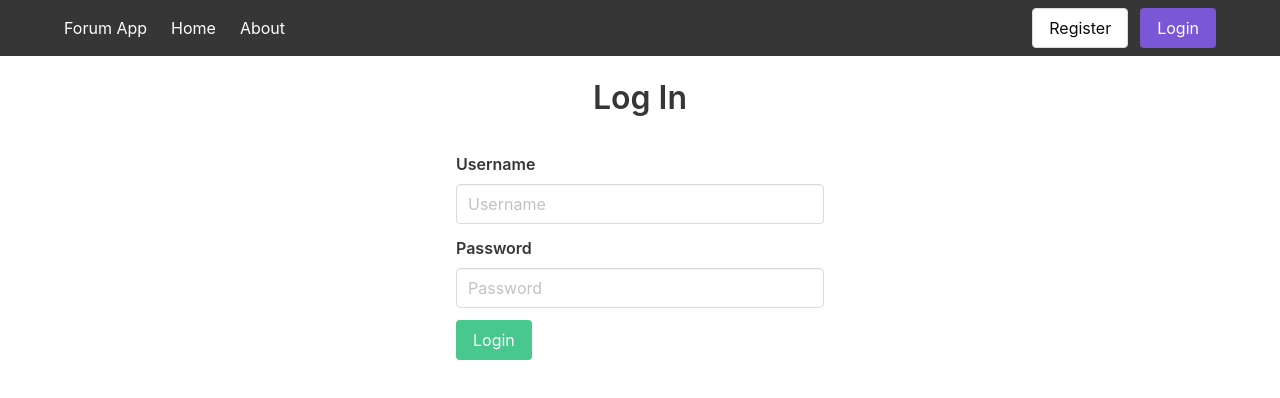
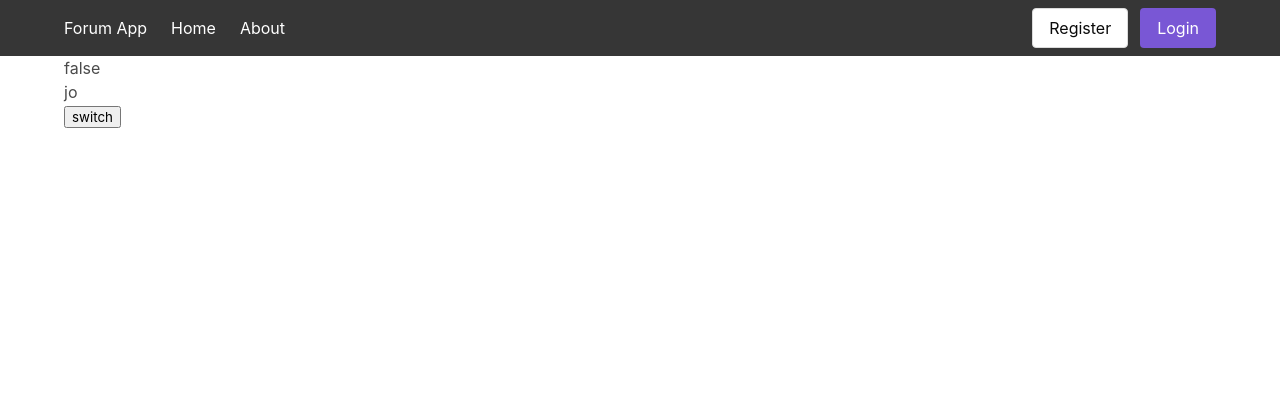
Before and after one commit to ermal-abiti/forum-app, a Vue app in the folder frontend/: page / in a window 1280 px wide. Before the commit this address led to /login. Shown: the top 398 px of the page. Built offline with nearby package versions, Linux system fonts and the light colour scheme; no server answers.

Commit message:
frontend - bug fixes

```diff
--- a/frontend/src/components/auth/Login.vue
+++ b/frontend/src/components/auth/Login.vue
@@ -65,7 +65,7 @@ export default {
                     document.cookie = `userid=${res.data.userid}`
                     this.$store.dispatch('authCheck')
                 })
-                this.$router.push('home')
+                this.$router.push({path:'/'})
 
             }
             catch(err) {
--- a/frontend/src/router/index.js
+++ b/frontend/src/router/index.js
@@ -22,13 +22,14 @@ const routes = [
     path: '/',
     name: 'Home',
     component: Home,
-    beforeEnter (to, from, next) {
-      loginTest(to, from, next)
-  }
+
   },
   {
     path: '/about',
     name: 'About',
+    beforeEnter (to, from, next) {
+      loginTest(to, from, next)
+    },
     // route level code-splitting
     // this generates a separate chunk (about.[hash].js) for this route
     // which is lazy-loaded when the route is visited.
@@ -42,7 +43,7 @@ const routes = [
     beforeEnter (to, from, next) {
       isAuth().then(res =>{
         let isAuthenticated = res
-        if (to.name == 'Login' && isAuthenticated) next({name:'About'})
+        if (to.name == 'Login' && isAuthenticated) next({name:'Home'})
         else next()
       })
 
@@ -56,10 +57,5 @@ const router = new VueRouter({
   routes
 })
 
-// router.beforeEach((to, from, next) => {
-//   const isAuthenticated = getCookie('token') ? true : false
-//   if (to.name !== 'Login' && !isAuthenticated) next({ name: 'Login' })
-//   else next()
-// })
 
 export default router
```
